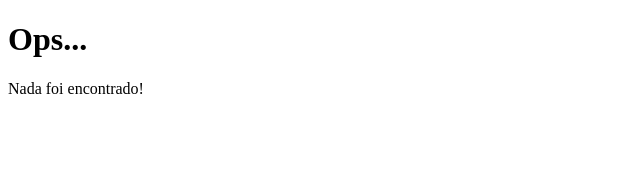
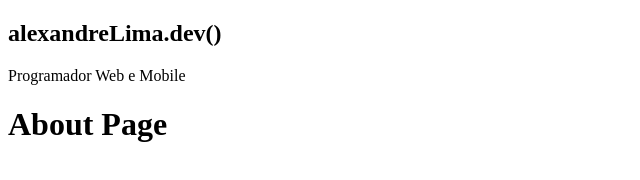
Before and after one commit to Alexandresl/alexandreLima.dev-2020, a Gatsby site: page /about in a window 1280 px wide. Before the commit this address had no page. Shown: the whole page, without its empty margins (0-640 px from the left). Built offline with nearby package versions, Linux system fonts and the light colour scheme; Gatsby itself is replaced by a stand-in of ours.

Commit message:
Atualizando READER, criando páginias e components

```diff
--- /dev/null
+++ b/src/components/brand/index.js
@@ -0,0 +1,10 @@
+import React from "react"
+
+const Brand = () => (
+  <div className="Brand-Wrapper">
+    <h1>alexandreLima.dev()</h1>
+    <p>Programador Web e Mobile</p>
+  </div>
+)
+
+export default Brand
--- a/src/components/layout.js
+++ b/src/components/layout.js
@@ -1,8 +1,16 @@
 import React from "react"
 import PropTypes from "prop-types"
+import Brand from "./brand"
 
 const Layout = ({ children }) => {
-  return <main>{children}</main>
+  return (
+    <>
+      <nav>
+        <Brand />
+      </nav>
+      <main>{children}</main>
+    </>
+  )
 }
 
 Layout.propTypes = {
--- /dev/null
+++ b/src/pages/about.js
@@ -0,0 +1,12 @@
+import React from "react"
+
+import Layout from "../components/layout"
+import SEO from "../components/seo"
+
+const About = () => (
+  <Layout>
+    <SEO title="About" />
+    <h1>About Page</h1>
+  </Layout>
+)
+export default About
```
Also changed, not shown: src/pages/portfolio.js (added, +12 -0 lines), README.md, src/images/profile-photo.jpg (added).
